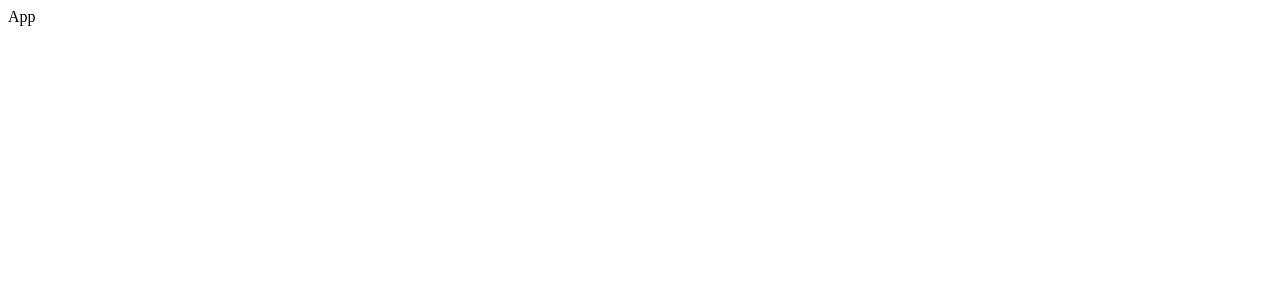
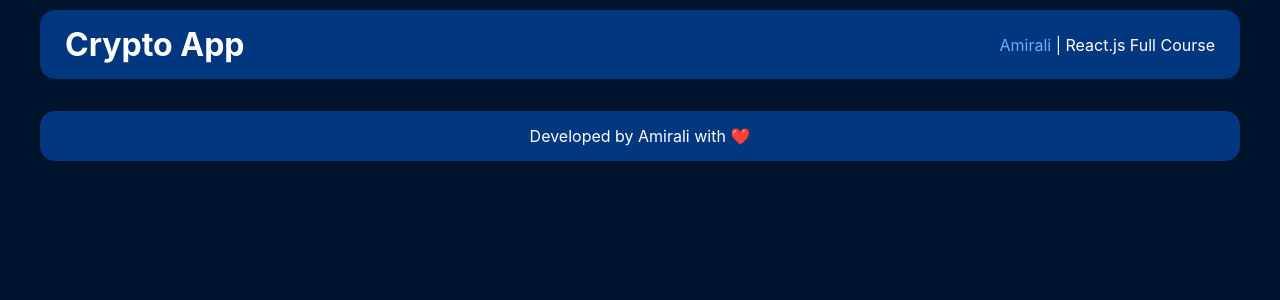
Before and after one commit to amirali-98/crypto-app, a React (Vite) app: page / in a window 1280 px wide. Shown: the top 300 px of the page. Built offline with nearby package versions, Linux system fonts and the light colour scheme.

Commit message:
Create layout and add some general styles

```diff
--- a/src/App.jsx
+++ b/src/App.jsx
@@ -1,5 +1,7 @@
+import Layout from "./layouts/Layout";
+
 function App() {
-  return <div>App</div>;
+  return <Layout></Layout>;
 }
 
 export default App;
--- a/src/global.css
+++ b/src/global.css
@@ -0,0 +1,19 @@
+:root {
+  font-family: Inter, system-ui, Avenir, Helvetica, Arial, sans-serif;
+}
+
+* {
+  margin: 0;
+  padding: 0;
+  box-sizing: border-box;
+}
+
+body {
+  background-color: #00132d;
+  color: #fff;
+}
+
+.container {
+  max-width: 1200px;
+  margin: 10px auto;
+}
--- /dev/null
+++ b/src/layouts/Layout.jsx
@@ -0,0 +1,20 @@
+import styles from "./Layout.module.css";
+
+function Layout({ children }) {
+  return (
+    <div className="container">
+      <header className={styles.header}>
+        <h1>Crypto App</h1>
+        <p>
+          <span>Amirali</span> | React.js Full Course
+        </p>
+      </header>
+      <main className={styles.main}>{children}</main>
+      <footer className={styles.footer}>
+        <p>Developed by Amirali with ❤️</p>
+      </footer>
+    </div>
+  );
+}
+
+export default Layout;
--- /dev/null
+++ b/src/layouts/Layout.module.css
@@ -0,0 +1,23 @@
+.header {
+  background-color: #00377e;
+  padding: 15px 25px;
+  border-radius: 15px;
+  display: flex;
+  align-items: center;
+  justify-content: space-between;
+}
+
+.header span {
+  color: #6cacff;
+}
+
+.main {
+  margin: 32px 0;
+}
+
+.footer {
+  background-color: #00377e;
+  padding: 15px 25px;
+  border-radius: 15px;
+  text-align: center;
+}
```
